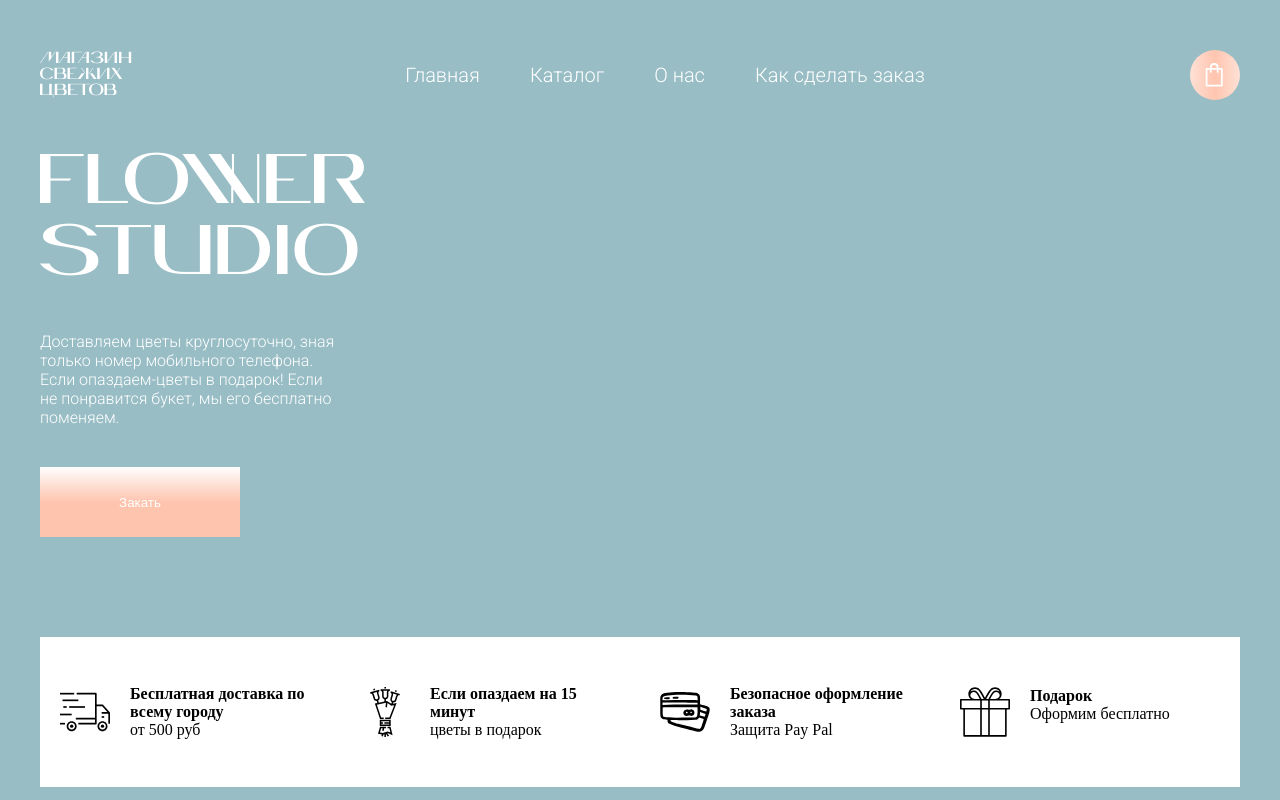
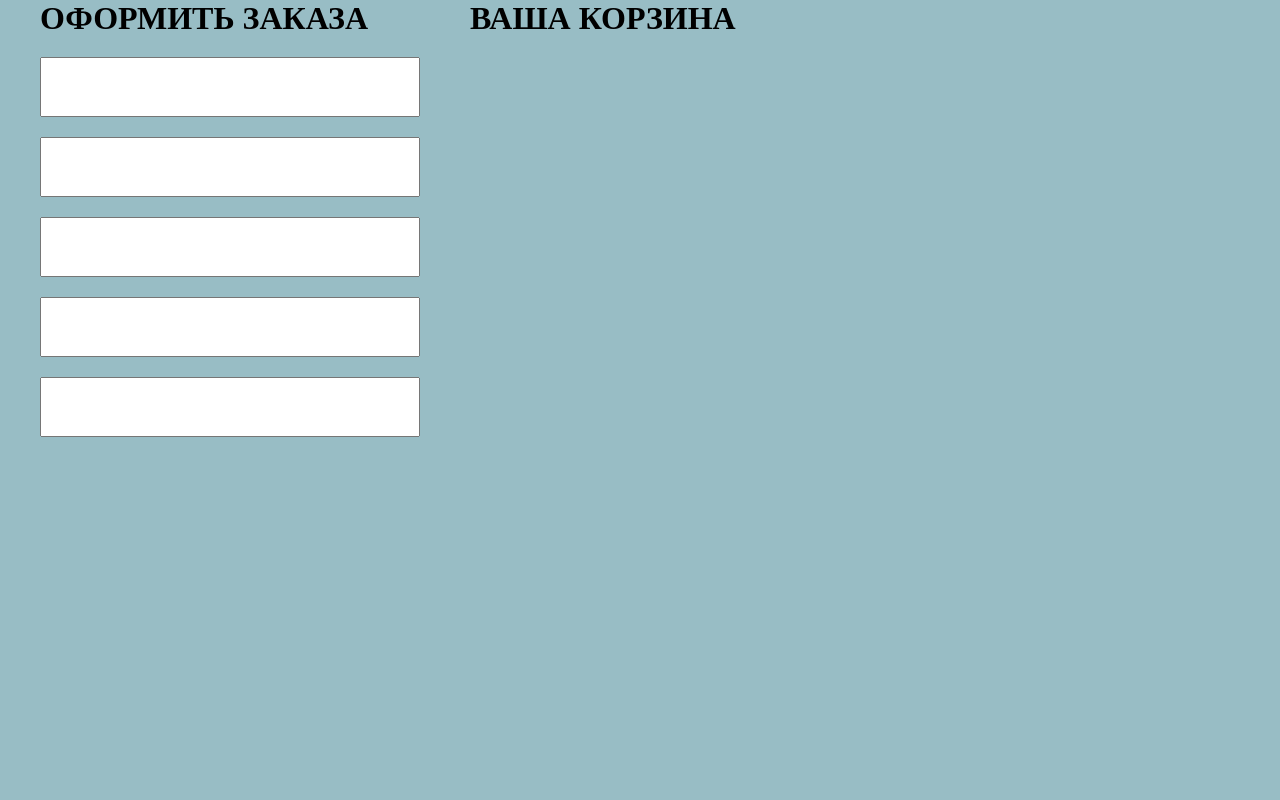
Before and after one commit to StellRay666s/flora, a React (Create React App) app: page /busket in a window 1280 px wide. Shown: the top 800 px of the page. Built offline with nearby package versions, Linux system fonts and the light colour scheme.

Commit message:
add routing in Busket

```diff
--- a/src/App.js
+++ b/src/App.js
@@ -1,10 +1,14 @@
-import { Header, Catalog } from './Components';
+import { Route, Routes } from 'react-router-dom';
+import Busket from './pages/Busket';
+import Home from './pages/Home';
 
 function App() {
   return (
     <div className="App">
-      <Header />
-      <Catalog />
+      <Routes>
+        <Route path="/" element={<Home />} />
+        <Route path="/busket" element={<Busket />} />
+      </Routes>
     </div>
   );
 }
--- a/src/Components/Header.jsx
+++ b/src/Components/Header.jsx
@@ -1,5 +1,6 @@
 import React from 'react'
 import '../index.scss'
+import { Link } from 'react-router-dom'
 
 function Header() {
   return (
@@ -12,7 +13,7 @@ function Header() {
             <li>О нас</li>
             <li>Как сделать заказ</li>
           </ul>
-          <div className='busketLogo'><img src="../image/busket.svg" alt="Корзина" /></div>
+         <Link to = "/busket "> <div className='busketLogo'><img src="../image/busket.svg" alt="Корзина" /></div></Link>
       </header>
       <section className='descriptionBlock'>
         <div className='titleTextButton'>
--- a/src/index.js
+++ b/src/index.js
@@ -2,12 +2,12 @@ import React from 'react';
 import ReactDOM from 'react-dom/client';
 import './index.scss';
 import App from './App';
-
+import { BrowserRouter as Router } from 'react-router-dom';
 const root = ReactDOM.createRoot(document.getElementById('root'));
 root.render(
-  <React.StrictMode>
+  <Router>
     <App />
-  </React.StrictMode>,
+  </Router>,
 );
 
 // If you want to start measuring performance in your app, pass a function
--- a/src/index.scss
+++ b/src/index.scss
@@ -214,3 +214,36 @@ label{
 }
     }
 }
+.busketWrapper{
+    width: 1200px;
+    gap: 50px;
+    margin: 0 auto;
+    display: flex;
+    .orderBlock{
+    margin-top: 20px;
+    display: flex;
+    flex-direction: column;
+    gap: 20px;
+    input{
+      width: 380px;
+      height: 60px;
+
+    }
+    }
+
+    .itemBlock{
+        width: 600px;
+        margin-top: 20px;
+        height: 500px;
+        background-color: #fefefe;
+        .titleCountPrice{
+        display: flex;
+        img{
+        width: 140px;
+        }
+        }
+        .countBlock{
+
+        }
+    }
+}
--- /dev/null
+++ b/src/pages/Busket.jsx
@@ -0,0 +1,23 @@
+import React from 'react'
+import '../index.scss'
+
+
+function Busket() {
+  return (
+    <>
+      <div className="busketWrapper">
+        <div className='orderWrapperBlock'><h1>ОФОРМИТЬ ЗАКАЗА</h1>
+        <div className="orderBlock">
+          <input type="text" />
+          <input type="text" />
+          <input type="text" />
+          <input type="text" />
+          <input type="text" />
+          </div></div>
+        <div className="itemWrapperBlock"><h1>ВАША КОРЗИНА</h1></div>
+
+      </div>
+    </>)
+}
+
+export default Busket
--- /dev/null
+++ b/src/pages/Home.jsx
@@ -0,0 +1,14 @@
+import React from 'react'
+import { Header, Catalog } from '../Components'
+import "../index.scss"
+
+function Home() {
+  return (
+    <div>
+         <Header/>
+         <Catalog/>
+    </div>
+  )
+}
+
+export default Home
```
Also changed, not shown: src/Components/NavBar.jsx (added, +15 -0 lines), src/pages/Item.jsx (added, +9 -0 lines).
